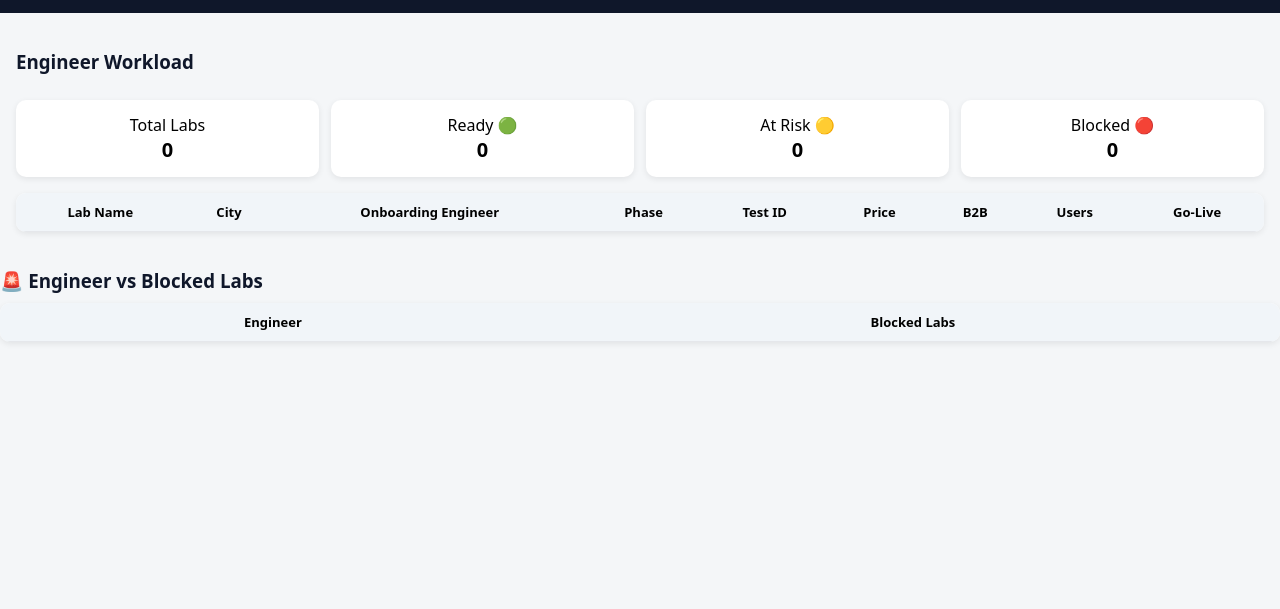
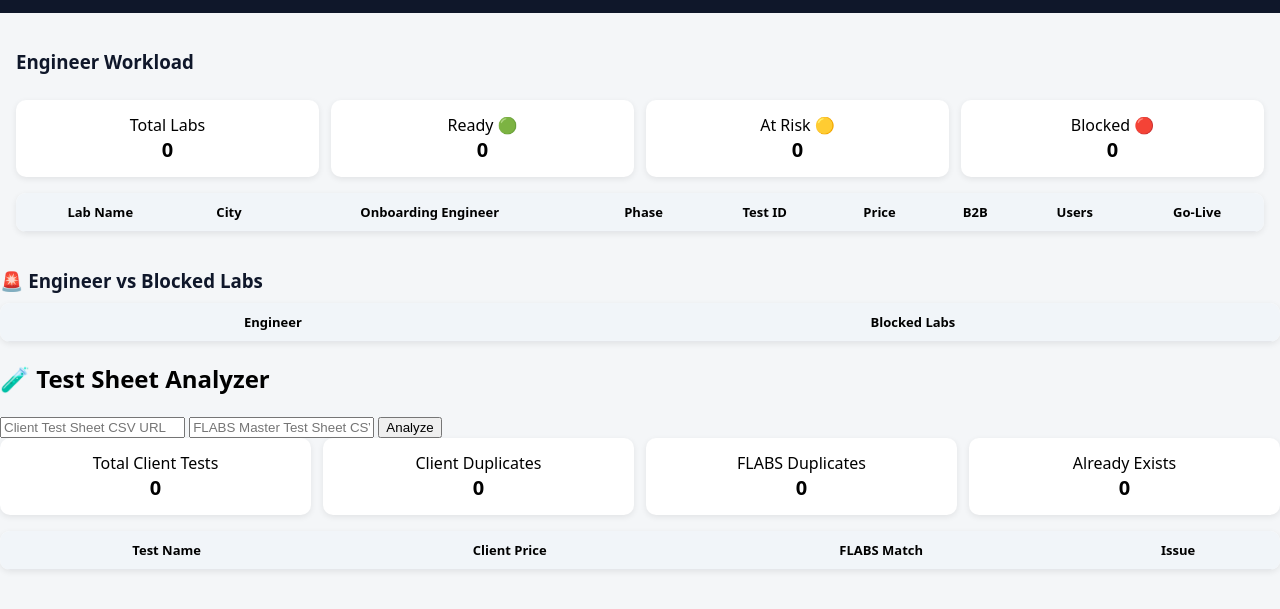
Before and after one commit to Ajayyadav-creater/lis-onboarding-dashboard, a plain HTML site: page index.html in a window 1280 px wide. Shown: the part 67-676 px from the top of the page. Drawn offline with Linux system fonts and the light colour scheme; no server answers.

Commit message:
Update index.html

```diff
--- a/index.html
+++ b/index.html
@@ -83,6 +83,45 @@
   </table>
 </div>
 
+<!-- ================= TEST ANALYZER SECTION ================= -->
+<section class="test-analyzer">
+  <h2>🧪 Test Sheet Analyzer</h2>
+
+  <div class="analyzer-inputs">
+    <input
+      type="text"
+      id="clientSheetUrl"
+      placeholder="Client Test Sheet CSV URL"
+    />
+    <input
+      type="text"
+      id="flabsSheetUrl"
+      placeholder="FLABS Master Test Sheet CSV URL"
+    />
+    <button onclick="runTestAnalyzer()">Analyze</button>
+  </div>
+
+  <div class="kpi-strip">
+    <div class="kpi">Total Client Tests<strong id="kpiTotal">0</strong></div>
+    <div class="kpi">Client Duplicates<strong id="kpiClientDup">0</strong></div>
+    <div class="kpi">FLABS Duplicates<strong id="kpiFlabsDup">0</strong></div>
+    <div class="kpi">Already Exists<strong id="kpiExists">0</strong></div>
+  </div>
+
+  <div class="table-wrapper">
+    <table>
+      <thead>
+        <tr>
+          <th>Test Name</th>
+          <th>Client Price</th>
+          <th>FLABS Match</th>
+          <th>Issue</th>
+        </tr>
+      </thead>
+      <tbody id="analyzerTable"></tbody>
+    </table>
+  </div>
+</section>
 
 <!-- JS -->
 <script src="script.js"></script>
```
